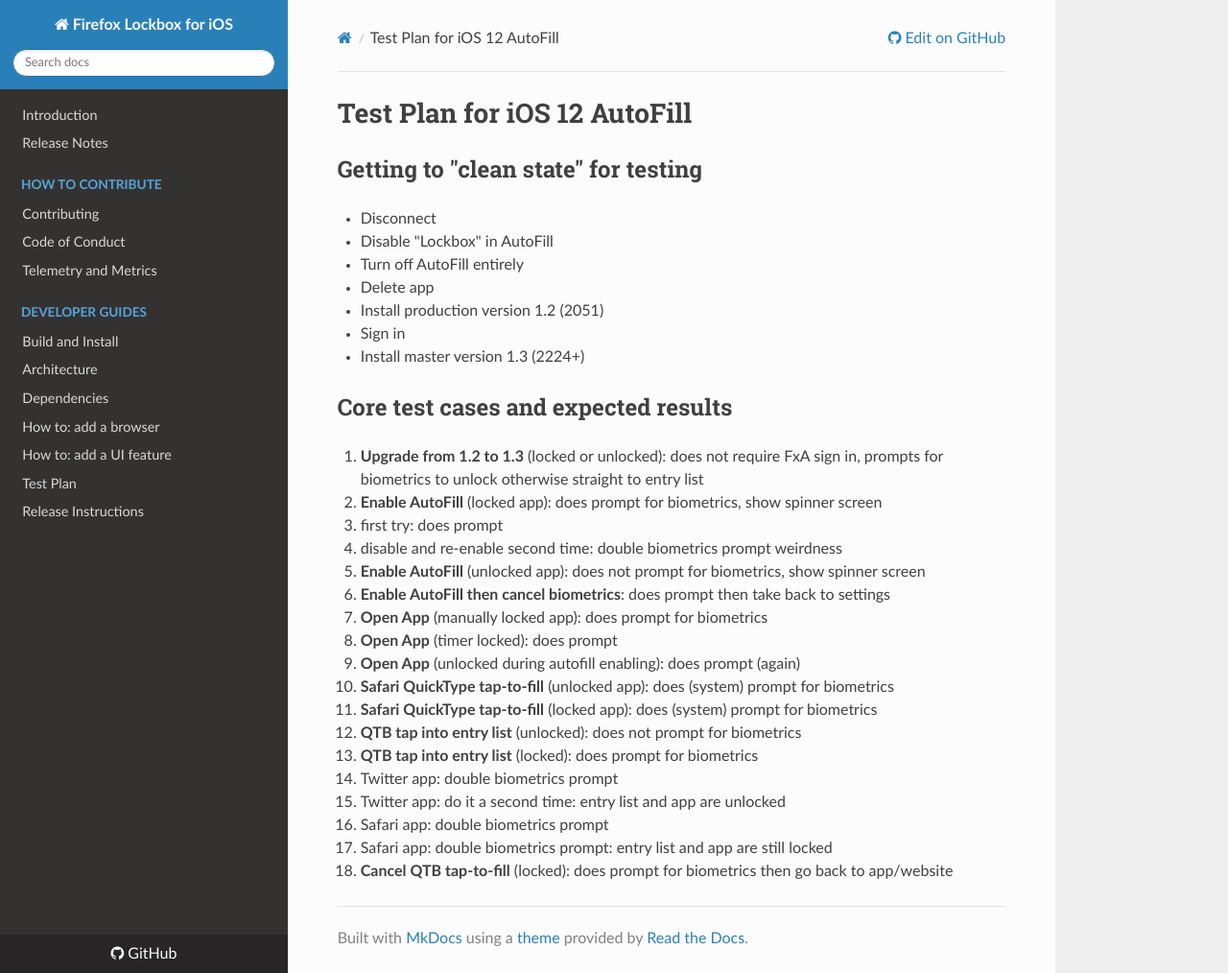
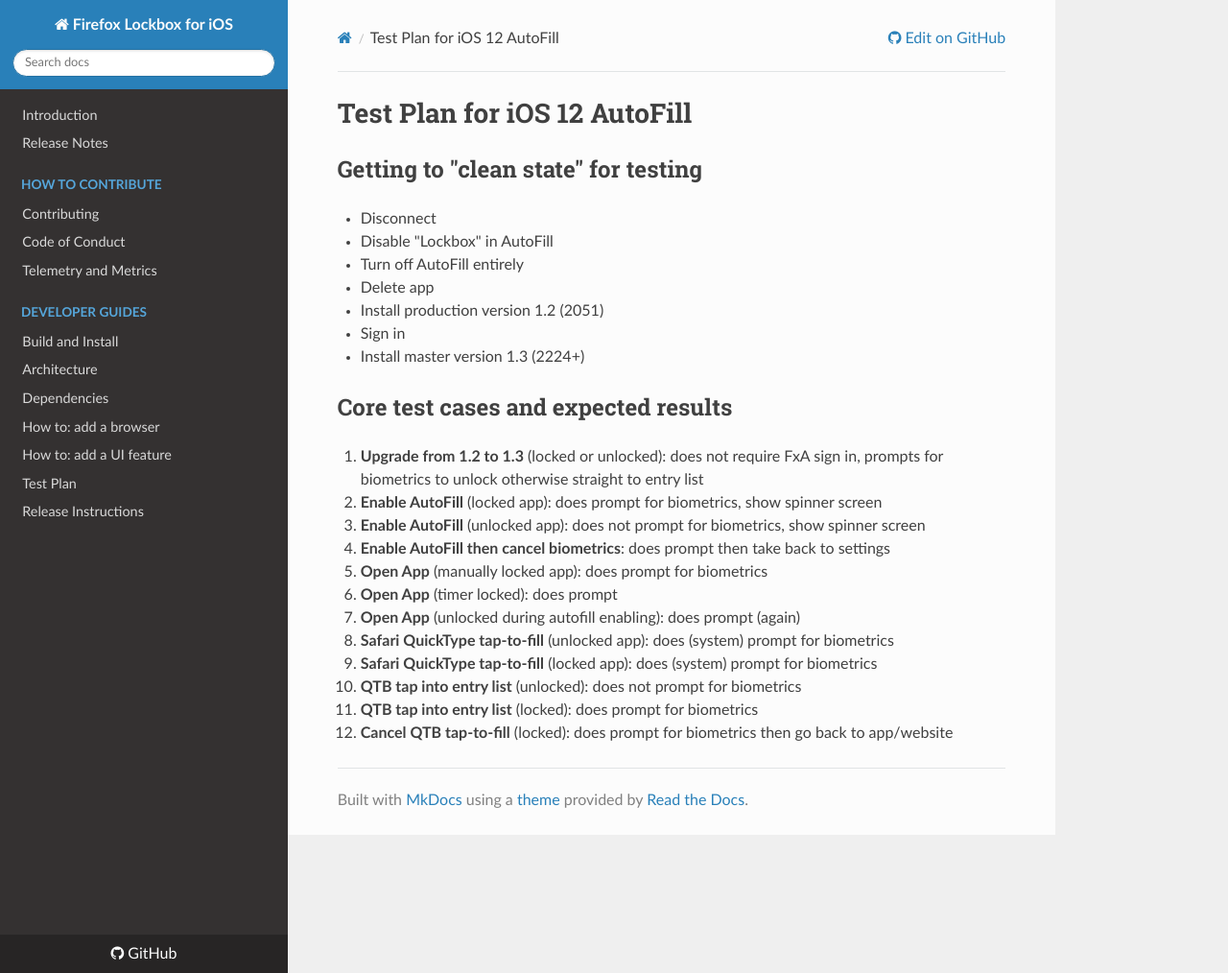
Before and after one commit to mozilla-lockwise/lockwise-ios, an MkDocs documentation site: the page built from docs/test-plan-autofill.md, in a window 1280 px wide and 1014 px high. Shown: the whole window at 96% size. Built offline with MkDocs 1.6.1, drawn with Linux system fonts in a browser that asks for light colours; nearby versions of some CDN libraries.

Commit message:
fixed bugs

```diff
--- a/docs/test-plan-autofill.md
+++ b/docs/test-plan-autofill.md
@@ -15,9 +15,6 @@
 1. **Upgrade from 1.2 to 1.3** (locked or unlocked): does not require FxA sign in, prompts for biometrics to unlock otherwise straight to entry list
 
 2. **Enable AutoFill** (locked app): does prompt for biometrics, show spinner screen
-
-  - first try: does prompt
-  - disable and re-enable second time: double biometrics prompt weirdness
 
 3. **Enable AutoFill** (unlocked app): does not prompt for biometrics, show spinner screen
 
@@ -37,9 +34,4 @@
 
 11. **QTB tap into entry list** (locked): does prompt for biometrics
 
-  - Twitter app: double biometrics prompt
-  - Twitter app: do it a second time: entry list and app are unlocked
-  - Safari app: double biometrics prompt
-  - Safari app: double biometrics prompt: entry list and app are still locked
-
 12. **Cancel QTB tap-to-fill** (locked): does prompt for biometrics then go back to app/website
```
